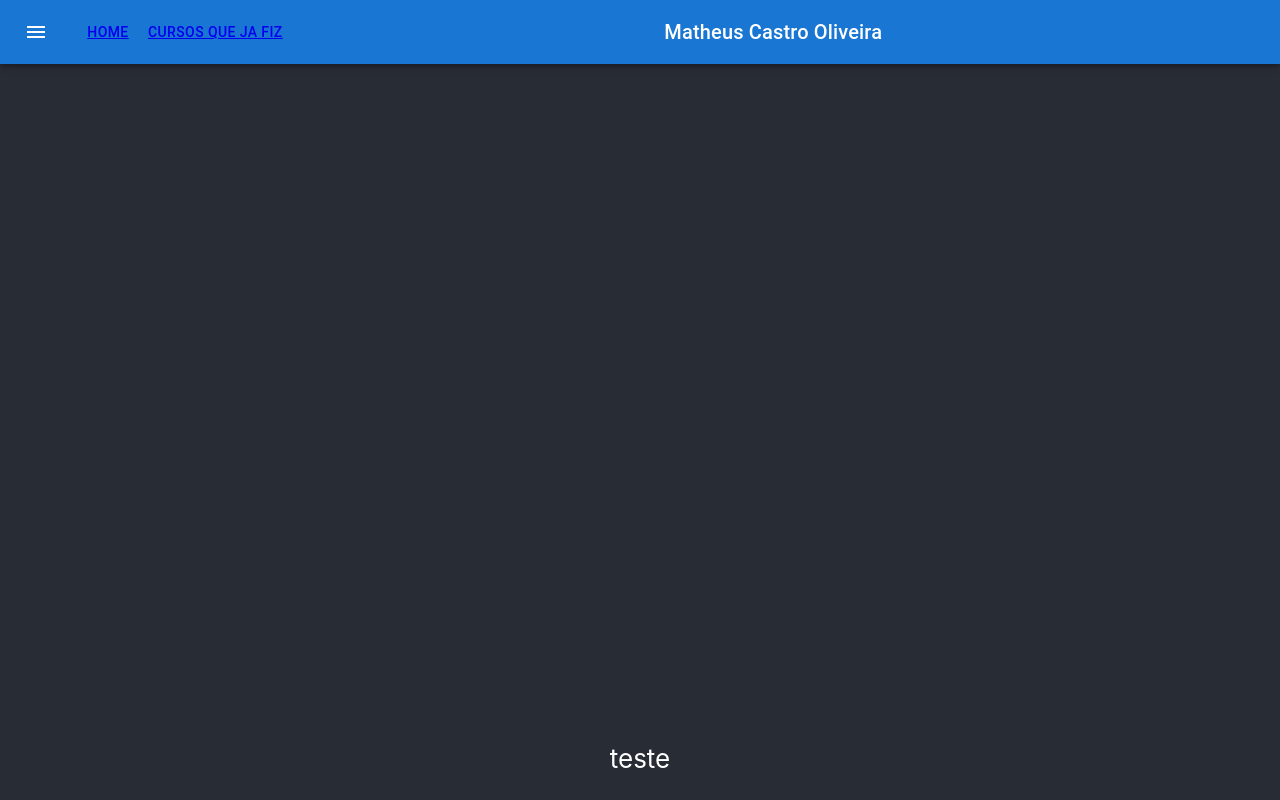
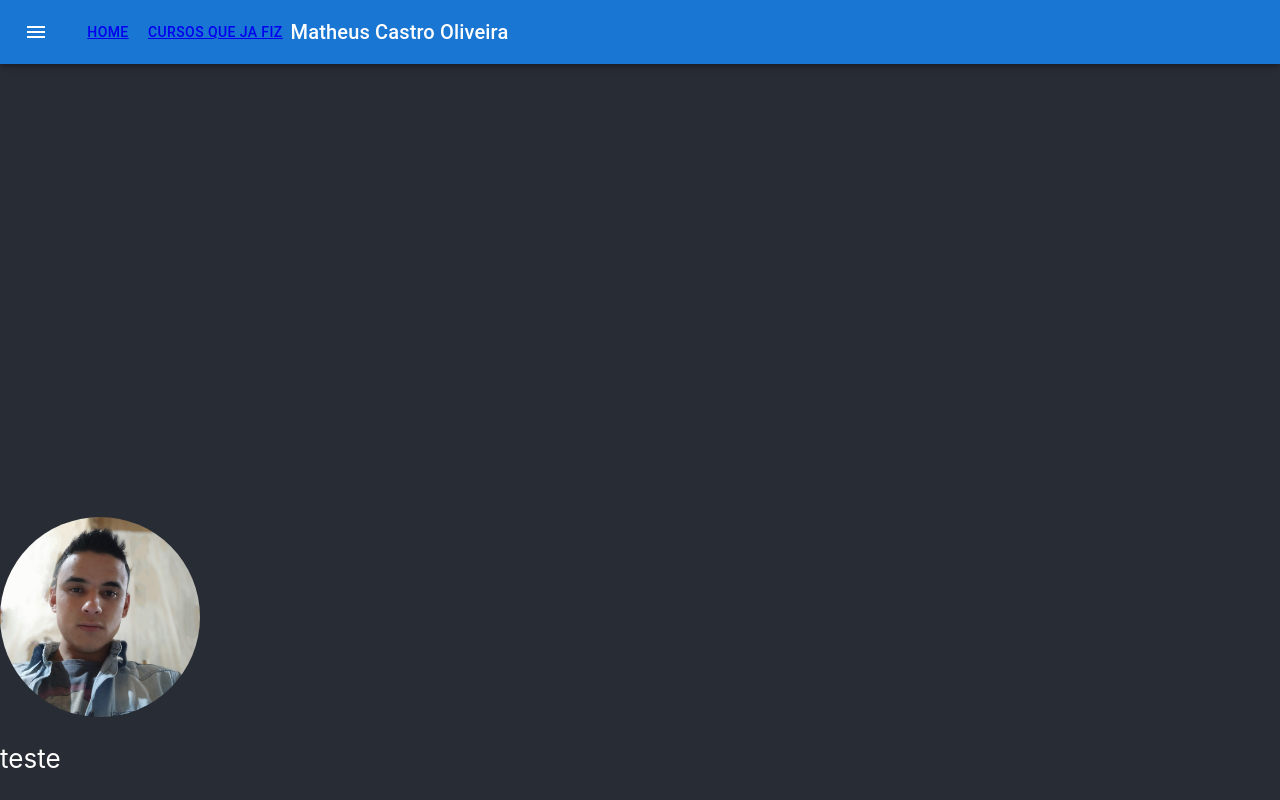
Before and after one commit to mcastro161096/mcastro-portfolio, a React (Create React App) app: page / in a window 1280 px wide. Built offline with nearby package versions, Linux system fonts and the light colour scheme.

Commit message:
Implementando Avatar.

```diff
--- a/src/App.css
+++ b/src/App.css
@@ -1,11 +1,11 @@
 .App {
-  text-align: center;
+  /* text-align: center; */
   background-color: #282c34;
   min-height: 100vh;
   display: flex;
   flex-direction: column;
-  align-items: center;
-  justify-content: center;
+  /* align-items: center;
+  justify-content: center; */
   font-size: calc(10px + 2vmin);
   color: white;
 }
--- a/src/App.js
+++ b/src/App.js
@@ -1,4 +1,3 @@
-import logo from './logo.svg';
 import './App.css';
 import ButtonAppBar from './Components/Navegacao';
 import {Switch, Route} from 'react-router-dom';
--- a/src/Components/Home/index.js
+++ b/src/Components/Home/index.js
@@ -1,9 +1,13 @@
 import React from 'react';
+import Avatar from '@mui/material/Avatar';
+import avatar from '../../static/images/avatar/avatar.jpg';
 
 function Home() {
-    return(
+    return (
         <div>
-<p>teste</p>
+            <Avatar alt="Matheus Castro" src={avatar} sx={{width:200, height:200, position:"revert"}}  />
+
+            <p>teste</p>
         </div>
     );
 }
--- a/src/Components/Navegacao/index.js
+++ b/src/Components/Navegacao/index.js
@@ -24,7 +24,7 @@ export default function ButtonAppBar() {
           </IconButton>
          <Button><Link to="/" color="inherit">Home</Link></Button>
           <Button><Link to="/cursos" color="inherit">Cursos que ja fiz</Link></Button>
-          <Typography variant="h6" component="div" sx={{ flexGrow: 1 }}>
+          <Typography variant="h6" component="div" sx={{ flexGrow: 1 }} text-align="center" >
             Matheus Castro Oliveira
           </Typography>
         </Toolbar>
```
Also changed, not shown: src/static/images/avatar/avatar.jpg (added).
